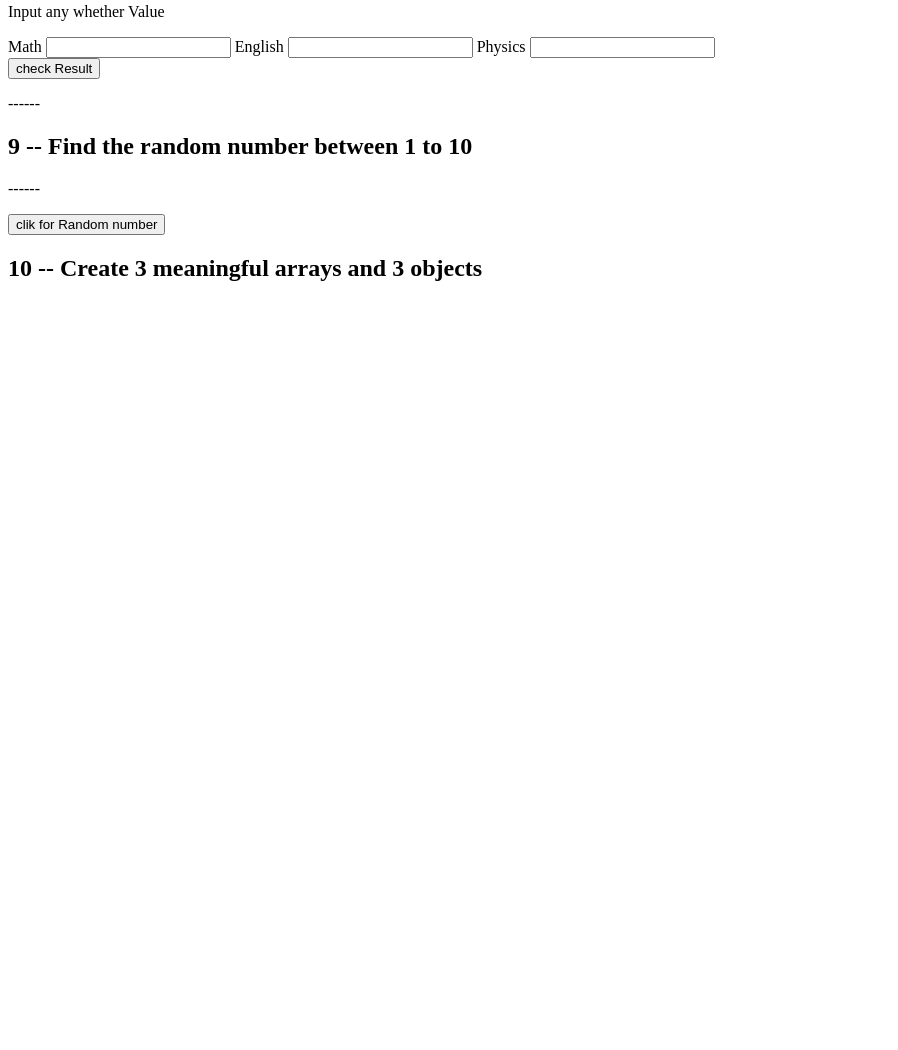
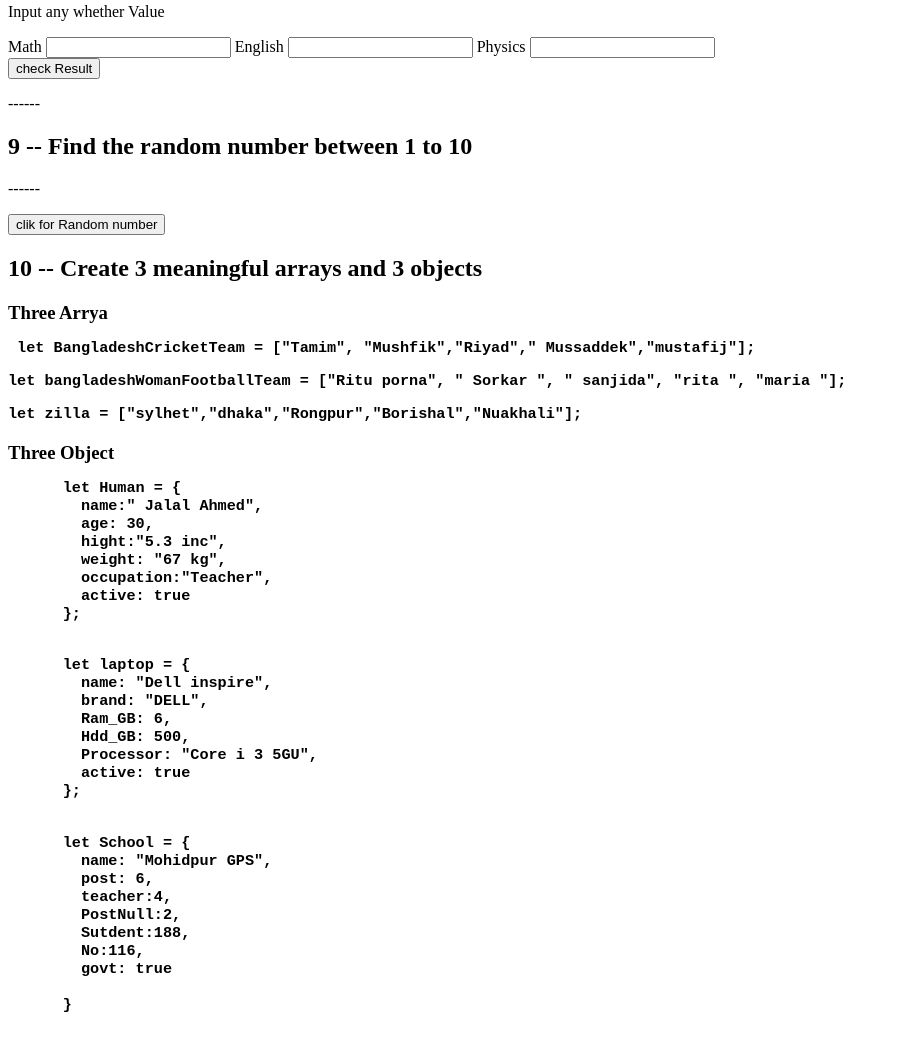
Before and after one commit to Dulal-Ahmed/javaScriptPoblemSolved, a plain HTML site: page index.html in a window 1280 px wide. Shown: the part 1307-2357 px from the top of the page, without its empty margins (0-898 px from the left). Before the commit the page ends 1609 px from the top, so only its background shows below. Drawn offline with Linux system fonts and the light colour scheme.

Commit message:
updated Code

```diff
--- a/index.html
+++ b/index.html
@@ -83,7 +83,43 @@
 <!-- ========================== -->
 <section>
   <h2> 10 -- Create 3 meaningful arrays and  3 objects </h2>
+  <h3>Three Arrya</3>
+  <pre> let BangladeshCricketTeam = ["Tamim", "Mushfik","Riyad"," Mussaddek","mustafij"]; </pre>
+  <pre>let bangladeshWomanFootballTeam = ["Ritu porna", " Sorkar ", " sanjida", "rita ", "maria "];</pre>
+  <pre>let zilla = ["sylhet","dhaka","Rongpur","Borishal","Nuakhali"];</pre>
+  <h3>Three Object </3>
+    <pre>
+      let Human = {
+        name:" Jalal Ahmed",
+        age: 30,
+        hight:"5.3 inc",
+        weight: "67 kg",
+        occupation:"Teacher",
+        active: true
+      };
+    </pre>
+    <pre>
+      let laptop = {
+        name: "Dell inspire",
+        brand: "DELL",
+        Ram_GB: 6,
+        Hdd_GB: 500,
+        Processor: "Core i 3 5GU",
+        active: true
+      };
+    </pre>
+    <pre>
+      let School = {
+        name: "Mohidpur GPS",
+        post: 6,
+        teacher:4,
+        PostNull:2,
+        Sutdent:188,
+        No:116,
+        govt: true
 
+      }
+    </pre>
 </section>
 </header>
 
--- a/script.js
+++ b/script.js
@@ -146,3 +146,34 @@ document.querySelector("#matsss").innerHTML =  rss;
 function rndm(){
   document.querySelector("#rnd"). innerHTML =Math.round( (Math.random() * 10)+1);
 }
+let BangladeshCricketTeam = ["Tamim", "Mushfik","Riyad"," Mussaddek","mustafij"];
+let bangladeshWomanFootballTeam = ["Ritu porna", " Sorkar ", " sanjida", "rita ", "maria "];
+let zilla = ["sylhet","dhaka","Rongpur","Borishal","Nuakhali"];
+
+let dulalAj = {
+  name:" Dulal Ahmed Jalal",
+  age: 30,
+  hight:"5.3 inc",
+  weight: "67 kg",
+  occupation:"Teacher",
+  active: true
+};
+let laptop = {
+  name: "Dell inspire",
+  brand: "DELL",
+  Ram_GB: 6,
+  Hdd_GB: 500,
+  Processor: "Core i 3 5GU",
+  active: true
+};
+
+let School = {
+  name: "Mohidpur GPS",
+  post: 6,
+  teacher:4,
+  PostNull:2,
+  Sutdent:188,
+  No:116,
+  govt: true
+
+}
```
